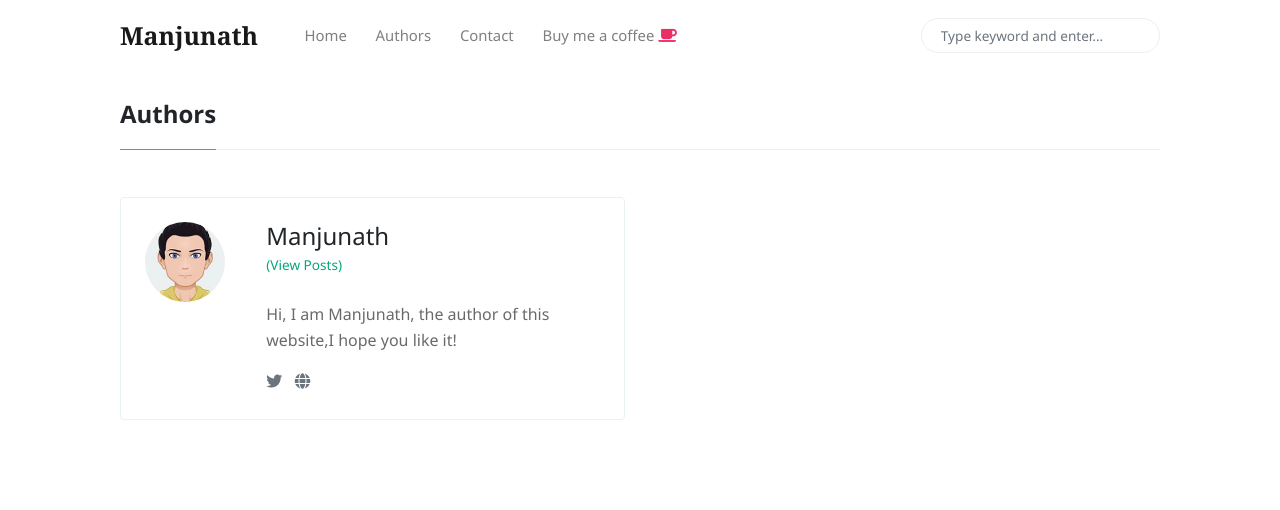
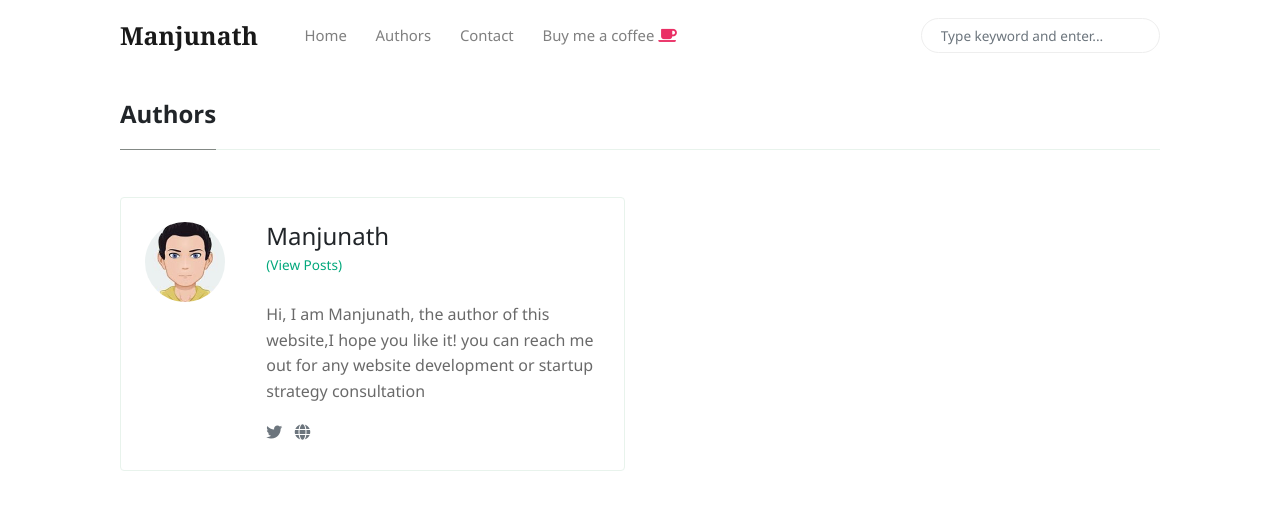
Before and after one commit to kalburgimanjunath/newtwoprofile, a Jekyll site: the page built from _pages/authors-list.html, in a window 1280 px wide. Shown: the top 510 px of the page. Built offline with Jekyll 4.4.1, drawn with Linux system fonts in a browser that asks for light colours; nearby versions of some CDN libraries.

Commit message:
Update _config.yml

```diff
--- a/_config.yml
+++ b/_config.yml
@@ -32,7 +32,7 @@ authors:
       name:           Manjunath
       site:           https://kalburgimanjunath.github.io
       avatar:         /assets/images/avatar1.jpg
-      bio:            "Hi, I am Manjunath, the author of this website,I hope you like it!"
+      bio:            "Hi, I am Manjunath, the author of this website,I hope you like it! you can reach me out for any website development or startup strategy consultation"
       email:          manjunathkalburgi@gmail.com
       twitter:        https://twitter.com/manjunathk
 # Defaults
```
